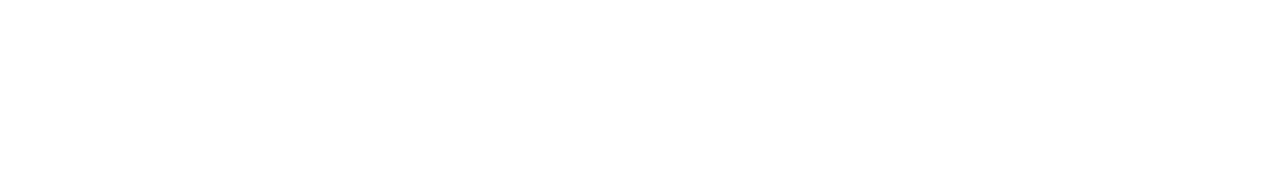
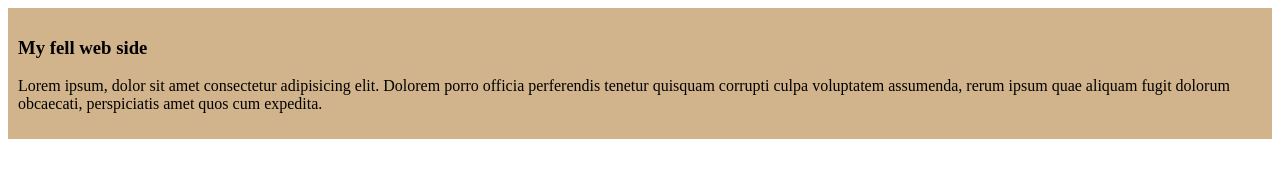
Before and after one commit to Alvi320/My-all-wes-fell, a plain HTML site: page index.html in a window 1280 px wide. Drawn offline with Linux system fonts and the light colour scheme.

Commit message:
added the first blog

```diff
--- a/index.html
+++ b/index.html
@@ -4,8 +4,12 @@
     <meta charset="UTF-8">
     <meta name="viewport" content="width=device-width, initial-scale=1.0">
     <title>My Fell in web side</title>
+    <link rel="stylesheet" href="style/blog.css">
 </head>
 <body>
-
+    <div>
+        <h3>My fell web side</h3>
+        <p>Lorem ipsum, dolor sit amet consectetur adipisicing elit. Dolorem porro officia perferendis tenetur quisquam corrupti culpa voluptatem assumenda, rerum ipsum quae aliquam fugit dolorum obcaecati, perspiciatis amet quos cum expedita.</p>
+    </div>
 </body>
 </html>
--- /dev/null
+++ b/style/blog.css
@@ -0,0 +1,4 @@
+div{
+    background-color: tan;
+    padding: 10px;
+}
```
